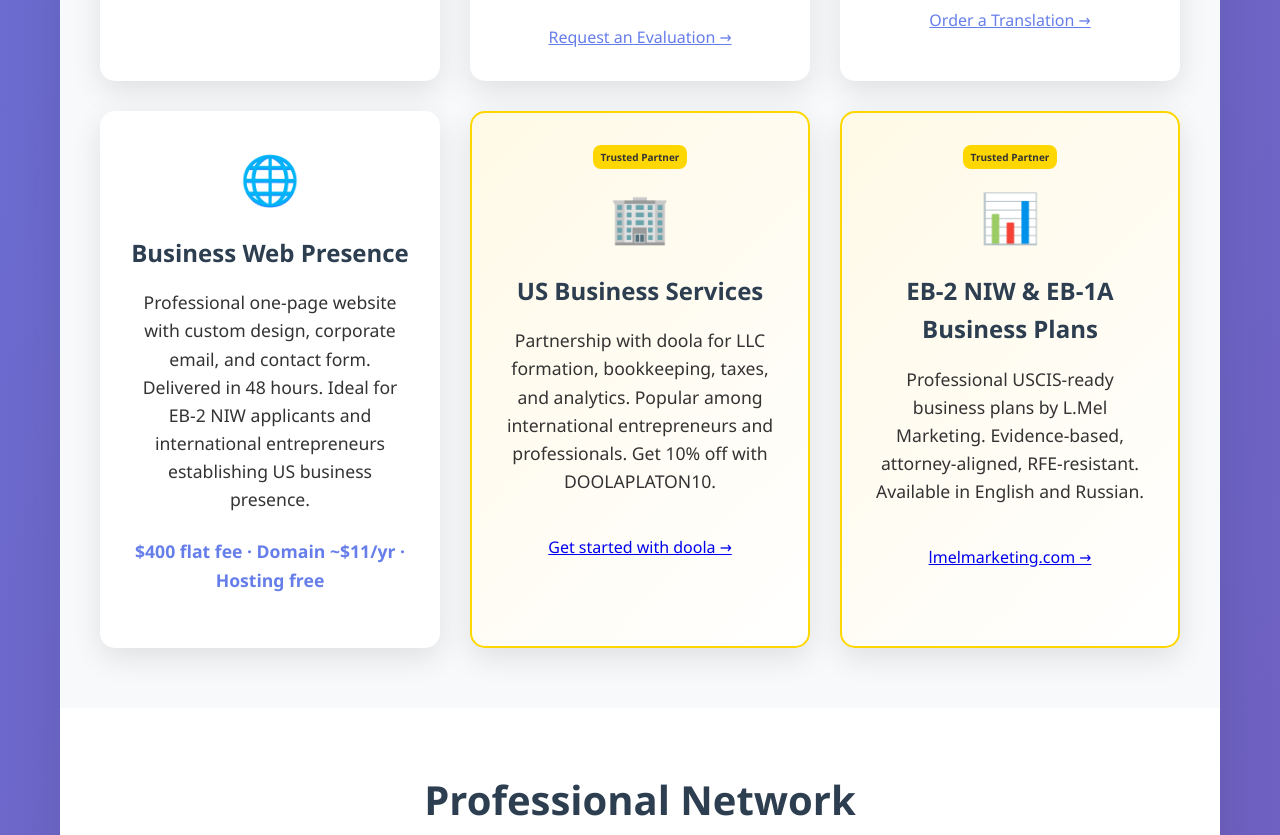
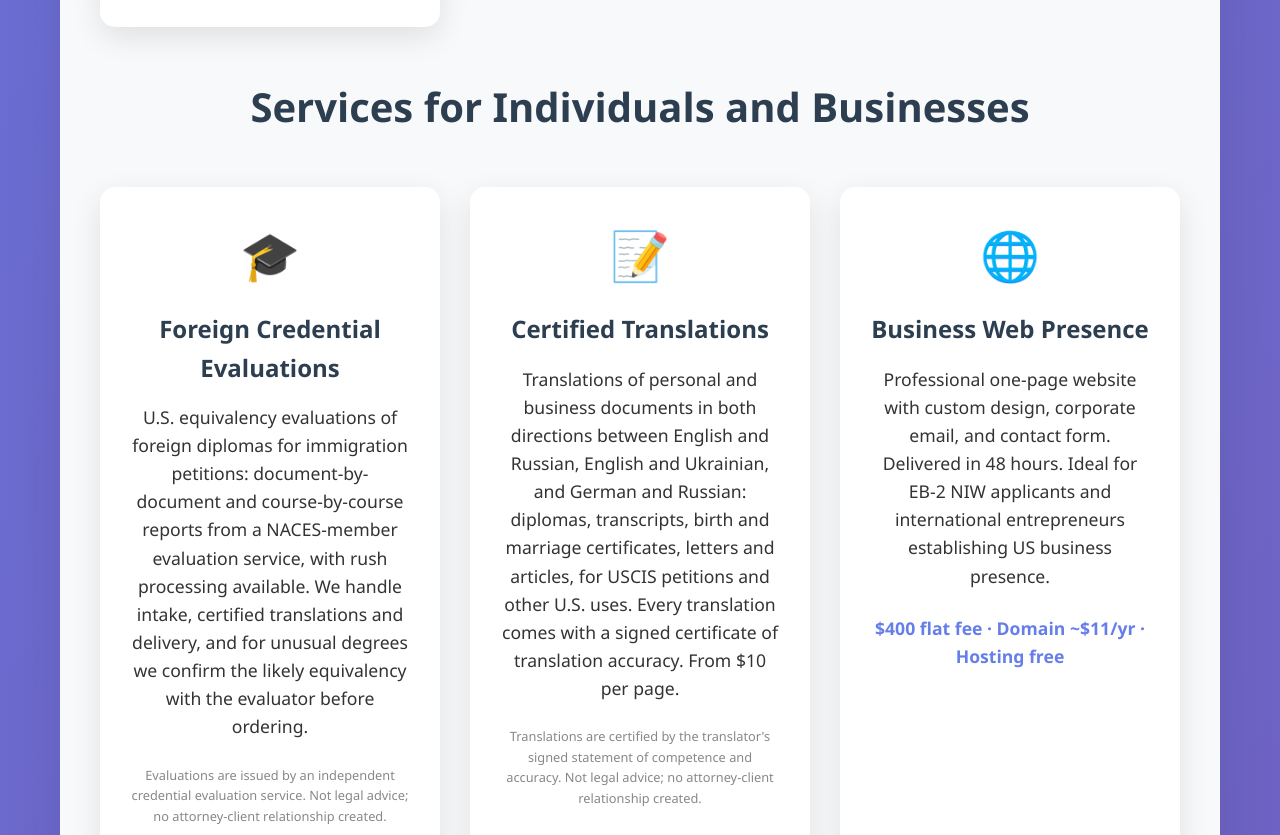
Before and after one commit to Pshamaev/platon.law, a website: page public/index.html in a window 1280 px wide. Shown: the part 3447-4282 px from the top of the page. Drawn offline with Linux system fonts and the light colour scheme.

Commit message:
Split services: law firm services vs services for individuals and businesses
Legal case services stay under Services for Law Firms. Credential evaluations, translations, business website, doola and business plans move to a separate Services for Individuals and Businesses block (EN/RU).

Co-Authored-By: Claude Opus 5.5 <noreply@anthropic.com>
Claude-Session: https://claude.ai/code/session_019BS8apGAJxB4VzXm2bNe2A

```diff
--- a/public/index.html
+++ b/public/index.html
@@ -594,6 +594,9 @@
                         <p data-i18n="service9_disclaimer" style="font-size: 0.8rem; color: #888; margin-top: 0.75rem;">Letters are authored and signed by independent third-party experts. We facilitate the engagement and do not author the letters. Not legal advice; no attorney-client relationship created.</p>
                         <a href="#contact" data-service="expert-letters" style="display:inline-block; margin-top: 1rem; font-weight: 500; color: #667eea; text-decoration: underline;" data-i18n="service9_cta">Request Expert Letters →</a>
                     </div>
+                </div>
+                <h2 data-i18n="services2_title" style="margin-top: 3rem;">Services for Individuals and Businesses</h2>
+                <div class="services-grid">
                     <div class="service-card">
                         <div class="icon">🎓</div>
                         <h3 data-i18n="service10_title">Foreign Credential Evaluations</h3>
@@ -807,6 +810,7 @@
                 about_nvidia: 'Platon Law LLC is a member of NVIDIA Inception, a program for cutting-edge startups.',
                 about_eq: 'I also serve as President of Equitas Global Foundation Inc., a New York registered nonprofit building toward DOJ/EOIR recognition and BIA accreditation. Equitas focuses on immigration legal access, human rights advocacy, and educational initiatives supporting researchers, refugees, and vulnerable communities. It does not yet provide authorized immigration legal representation.',
                 services_title: 'Services for Law Firms',
+                services2_title: 'Services for Individuals and Businesses',
                 service1_title: 'EB1A/EB2NIW Case Development',
                 service1_desc: 'Comprehensive petition development, evidence compilation, and case strategy for extraordinary ability and national interest waiver cases.',
                 service2_title: 'Political Asylum Expert Reports',
@@ -915,6 +919,7 @@
                 about_nvidia: 'Platon Law LLC участвует в NVIDIA Inception, программе NVIDIA для перспективных стартапов.',
                 about_eq: 'Я также являюсь президентом Equitas Global Foundation Inc., некоммерческой организации, зарегистрированной в штате Нью-Йорк, которая движется к получению признания DOJ/EOIR и аккредитации BIA. Equitas занимается доступом к иммиграционной правовой помощи, защитой прав человека и образовательными инициативами в поддержку исследователей, беженцев и уязвимых сообществ. Организация пока не предоставляет авторизованного иммиграционного юридического представительства.',
                 services_title: 'Услуги для юридических фирм',
+                services2_title: 'Услуги для частных лиц и бизнеса',
                 service1_title: 'Разработка дел EB1A/EB2NIW',
                 service1_desc: 'Комплексная разработка петиций, сбор доказательств и стратегия дела для случаев выдающихся способностей и национального интереса.',
                 service2_title: 'Экспертные заключения по политическому убежищу',
```
